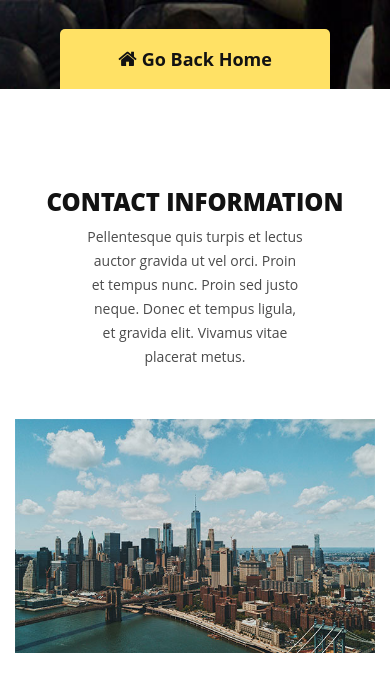
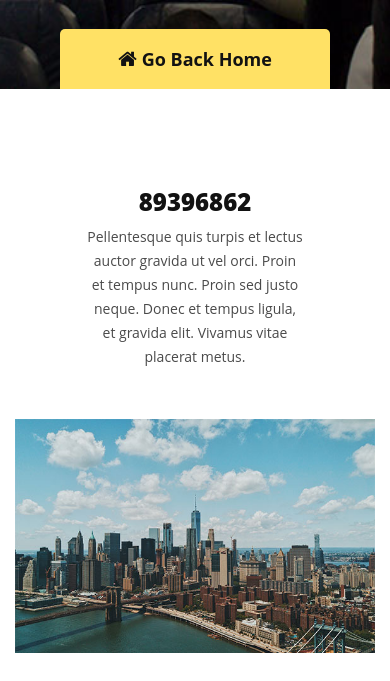
Before and after one commit to rajesh8939/flight-site, a plain HTML site: page contact.html in a window 390 px wide. Shown: the part 141-822 px from the top of the page. Drawn offline with nearby package versions, Linux system fonts and the light colour scheme.

Commit message:
phone-num

```diff
--- a/contact.html
+++ b/contact.html
@@ -52,7 +52,7 @@ http://www.airways.com/view/2093-flight
             <div class="row">
                 <div class="col-md-12">
                     <div class="section-heading">
-                        <h2>Contact Information</h2>
+                        <h2>89396862</h2>
                         <p> Pellentesque quis turpis et lectus auctor gravida ut vel orci. Proin et tempus nunc. Proin sed justo neque. Donec et tempus ligula, et gravida elit. Vivamus vitae placerat metus.</p>
                     </div>
                 </div>
```
